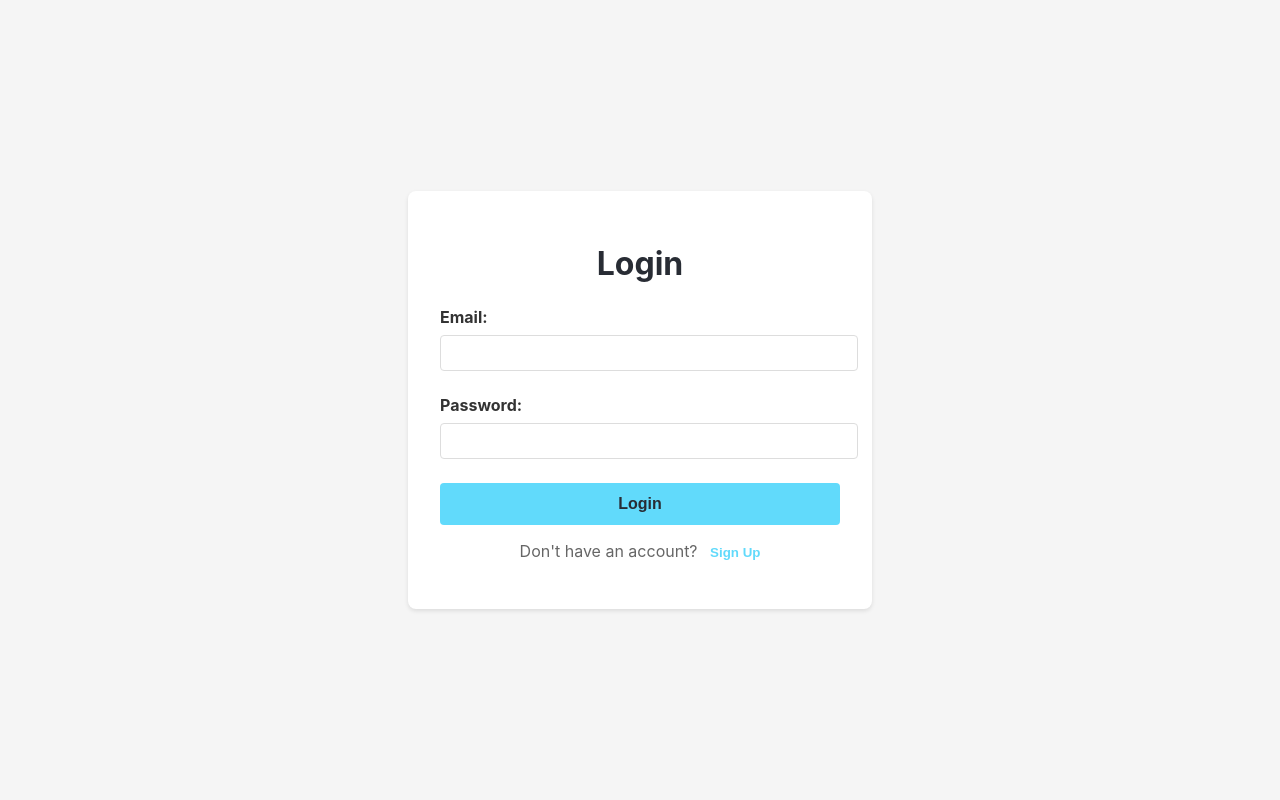
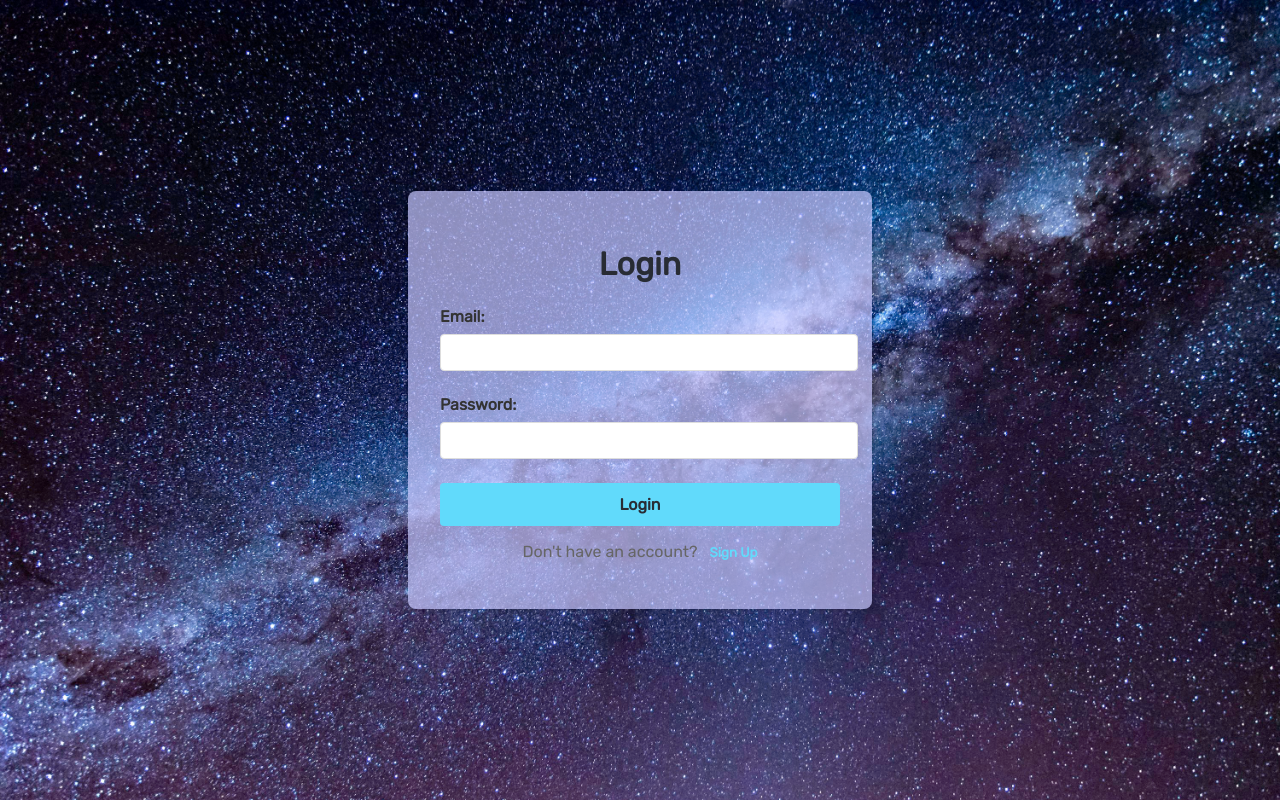
Before and after one commit to tiimbiim/ZotSpace, a React (Create React App) app in the folder zotspace_frontend/: page /login in a window 1280 px wide. Built offline with nearby package versions, Linux system fonts and the light colour scheme; the HTML template or start-up script is replaced by a standard one.

Commit message:
login functionality with minimal frontend

```diff
--- a/zotspace_frontend/src/pages/Login.css
+++ b/zotspace_frontend/src/pages/Login.css
@@ -4,10 +4,13 @@
   justify-content: center;
   align-items: center;
   background-color: #f5f5f5;
+  background-image: url('../../public/space_stars.jpg');
+  background-size: cover;
+
 }
 
 .login-box {
-  background-color: white;
+  background-color: rgba(200, 200, 255, 0.7);
   padding: 2rem;
   border-radius: 8px;
   box-shadow: 0 2px 4px rgba(0, 0, 0, 0.1);
@@ -15,10 +18,17 @@
   max-width: 400px;
 }
 
+@font-face {
+  font-family: "Rubik";
+  src: url('../../public/Rubik-Regular.woff2');
+}
+
 .login-box h1 {
   text-align: center;
   color: #282c34;
   margin-bottom: 1.5rem;
+  font-family: "Rubik";
+
 }
 
 .form-group {
@@ -30,6 +40,7 @@
   margin-bottom: 0.5rem;
   color: #333;
   font-weight: bold;
+  font-family: "Rubik";
 }
 
 .form-group input {
@@ -38,6 +49,7 @@
   border: 1px solid #ddd;
   border-radius: 4px;
   font-size: 1rem;
+  font-family: "Rubik";
 }
 
 .submit-button {
@@ -51,6 +63,7 @@
   font-weight: bold;
   cursor: pointer;
   transition: background-color 0.3s ease;
+  font-family: "Rubik";
 }
 
 .submit-button:hover {
@@ -67,6 +80,7 @@
   text-align: center;
   margin-top: 1rem;
   color: #666;
+  font-family: "Rubik";
 }
 
 .toggle-button {
@@ -77,6 +91,7 @@
   font-weight: bold;
   padding: 0;
   margin-left: 0.5rem;
+  font-family: "Rubik";
 }
 
 .toggle-button:hover {
--- a/zotspace_frontend/src/pages/Login.js
+++ b/zotspace_frontend/src/pages/Login.js
@@ -30,6 +30,7 @@ function Login() {
   };
 
   return (
+
     <div className="login-container">
       <div className="login-box">
         <h1>{isLogin ? 'Login' : 'Sign Up'}</h1>
```
Also changed, not shown: zotspace_frontend/public/Rubik-Regular.woff2 (added), zotspace_frontend/public/space_stars.jpg (added).
